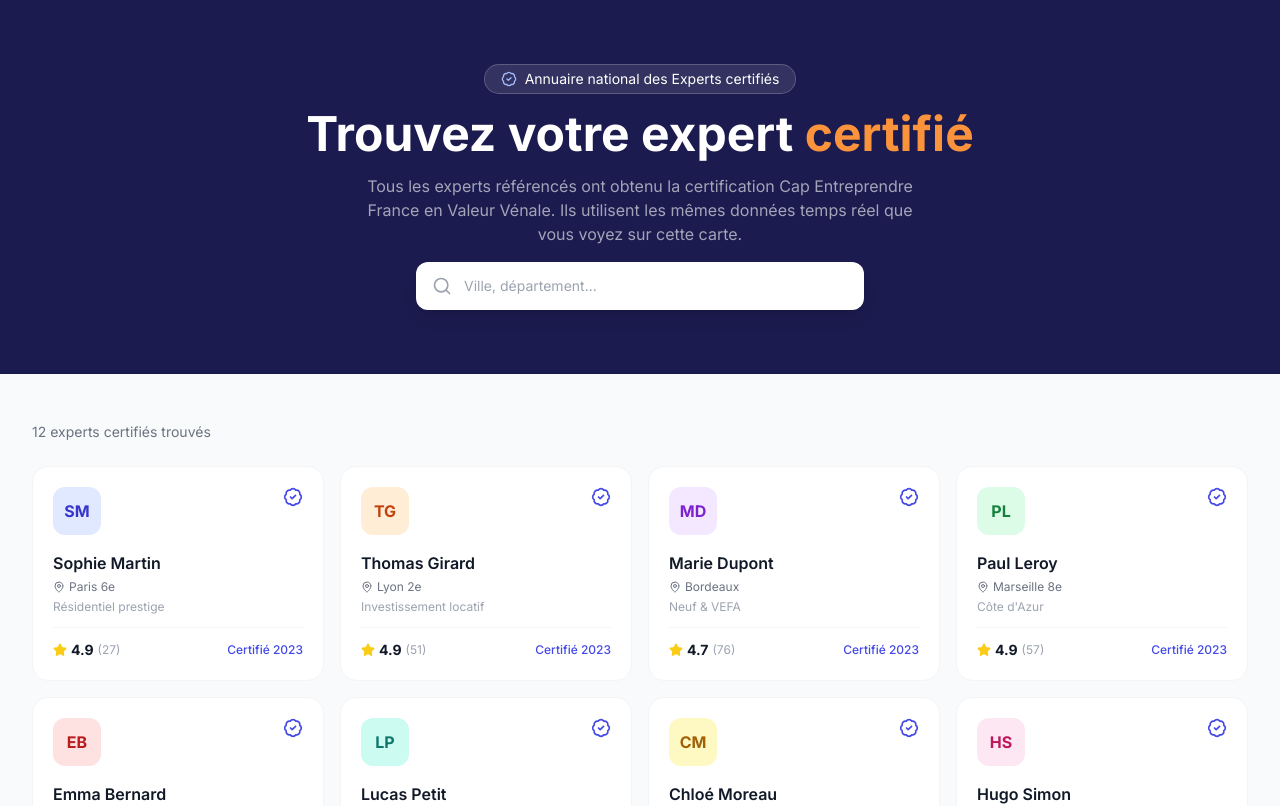
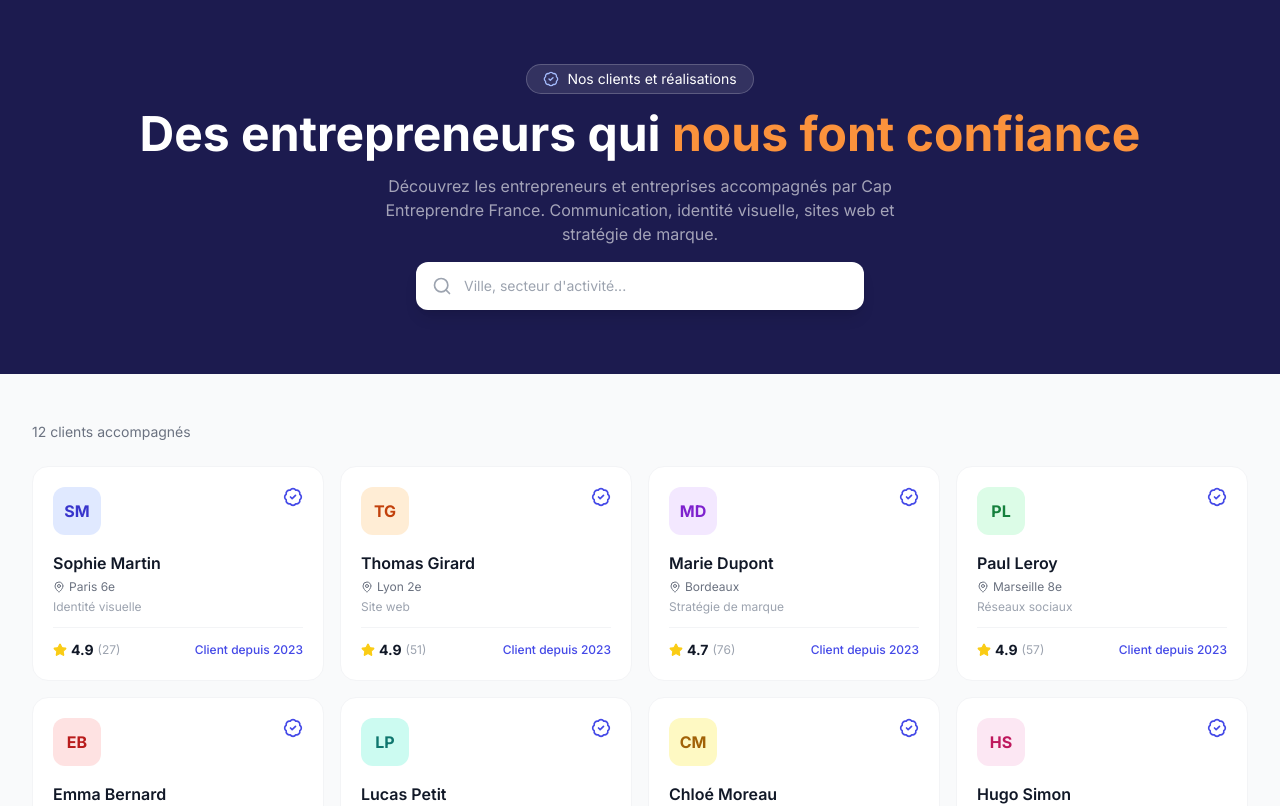
Before and after one commit to maellemolinier-hub/projet-site-pro, a Next.js app in the folder apps/web/: page /experts in a window 1280 px wide. Shown: the top 806 px of the page. Built offline with nearby package versions, Linux system fonts and the light colour scheme.

Commit message:
fix: rebrand experts/page.tsx metadata, H1 and content (bloquants 1-3)

```diff
--- a/apps/web/app/experts/page.tsx
+++ b/apps/web/app/experts/page.tsx
@@ -3,9 +3,9 @@ import Link from "next/link";
 import { BadgeCheck, MapPin, Star, Search } from "lucide-react";
 
 export const metadata: Metadata = {
-  title: "Experts certifiés en Valeur Vénale — Annuaire national",
+  title: "Nos clients et réalisations — Cap Entreprendre France",
   description:
-    "Trouvez un expert immobilier nos clients et nos réalisations. Cap Entreprendre France accompagne les entrepreneurs dans leur communication et leur identité de marque.",
+    "Découvrez les entrepreneurs accompagnés par Cap Entreprendre France. Communication, identité visuelle, sites web et stratégie de marque sur toute la France.",
 };
 
 const SAMPLE_EXPERTS = Array.from({ length: 12 }, (_, i) => ({
@@ -22,9 +22,9 @@ const SAMPLE_EXPERTS = Array.from({ length: 12 }, (_, i) => ({
     "Montpellier", "Strasbourg", "Lille", "Grenoble",
   ][i],
   specialty: [
-    "Résidentiel prestige", "Investissement locatif", "Neuf & VEFA", "Côte d'Azur",
-    "Maisons & pavillons", "Résidentiel ancien", "Appartements", "Bureaux & commerces",
-    "Résidentiel", "Alsace & frontalier", "Résidentiel", "Montagne & ski",
+    "Identité visuelle", "Site web", "Stratégie de marque", "Réseaux sociaux",
+    "Logo & charte", "E-commerce", "Print & flyers", "Campagnes publicitaires",
+    "Refonte de marque", "Stratégie digitale", "SEO & contenu", "Vidéo & motion",
   ][i],
   rating: 4.7 + Math.random() * 0.3,
   reviews: 20 + Math.floor(Math.random() * 60),
@@ -60,16 +60,15 @@ export default function ExpertsPage() {
         <div className="max-w-7xl mx-auto text-center space-y-4">
           <span className="inline-flex items-center gap-2 bg-white/10 border border-white/20 rounded-full px-4 py-1 text-sm">
             <BadgeCheck className="w-4 h-4 text-brand-300" />
-            Annuaire national des Experts certifiés
+            Nos clients et réalisations
           </span>
           <h1 className="text-3xl sm:text-5xl font-bold">
-            Trouvez votre expert{" "}
-            <span className="text-accent-400">certifié</span>
+            Des entrepreneurs qui{" "}
+            <span className="text-accent-400">nous font confiance</span>
           </h1>
           <p className="text-white/60 max-w-xl mx-auto">
-            Tous les experts référencés ont obtenu la certification Cap Entreprendre France
-            en Valeur Vénale. Ils utilisent les mêmes données temps réel que
-            vous voyez sur cette carte.
+            Découvrez les entrepreneurs et entreprises accompagnés par Cap Entreprendre France.
+            Communication, identité visuelle, sites web et stratégie de marque.
           </p>
 
           {/* Search */}
@@ -77,7 +76,7 @@ export default function ExpertsPage() {
             <Search className="absolute left-4 top-1/2 -translate-y-1/2 w-5 h-5 text-gray-400" />
             <input
               type="text"
-              placeholder="Ville, département..."
+              placeholder="Ville, secteur d'activité..."
               className="w-full pl-12 pr-4 py-3.5 rounded-xl bg-white text-gray-900 text-sm focus:outline-none focus:ring-2 focus:ring-brand-400 shadow-lg"
             />
           </div>
@@ -87,7 +86,7 @@ export default function ExpertsPage() {
       {/* Grid */}
       <div className="max-w-7xl mx-auto px-4 sm:px-6 lg:px-8 py-12">
         <p className="text-sm text-gray-500 mb-6">
-          {SAMPLE_EXPERTS.length} experts certifiés trouvés
+          {SAMPLE_EXPERTS.length} clients accompagnés
         </p>
         <div className="grid sm:grid-cols-2 lg:grid-cols-3 xl:grid-cols-4 gap-4">
           {SAMPLE_EXPERTS.map((expert) => (
@@ -127,7 +126,7 @@ export default function ExpertsPage() {
                   </span>
                 </div>
                 <span className="text-xs text-brand-600 font-medium">
-                  Certifié {expert.certifiedSince}
+                  Client depuis {expert.certifiedSince}
                 </span>
               </div>
             </Link>
```
